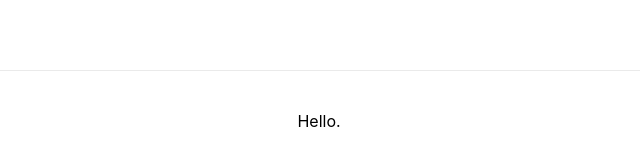
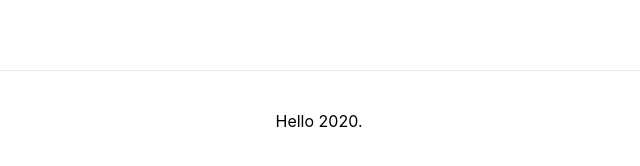
Before and after one commit to mmacaulay/plaidshirt.ca, a Next.js app: page / in a window 1280 px wide. Shown: the part 630-796 px from the top of the page, without its empty margins (321-961 px from the left). Built offline with nearby package versions, Linux system fonts and the light colour scheme.

Commit message:
Testing a change

```diff
--- a/pages/index.js
+++ b/pages/index.js
@@ -15,7 +15,7 @@ export default function Home() {
       </main>
 
       <footer>
-        Hello.
+        Hello 2020.
       </footer>
 
       <style jsx>{`
```
